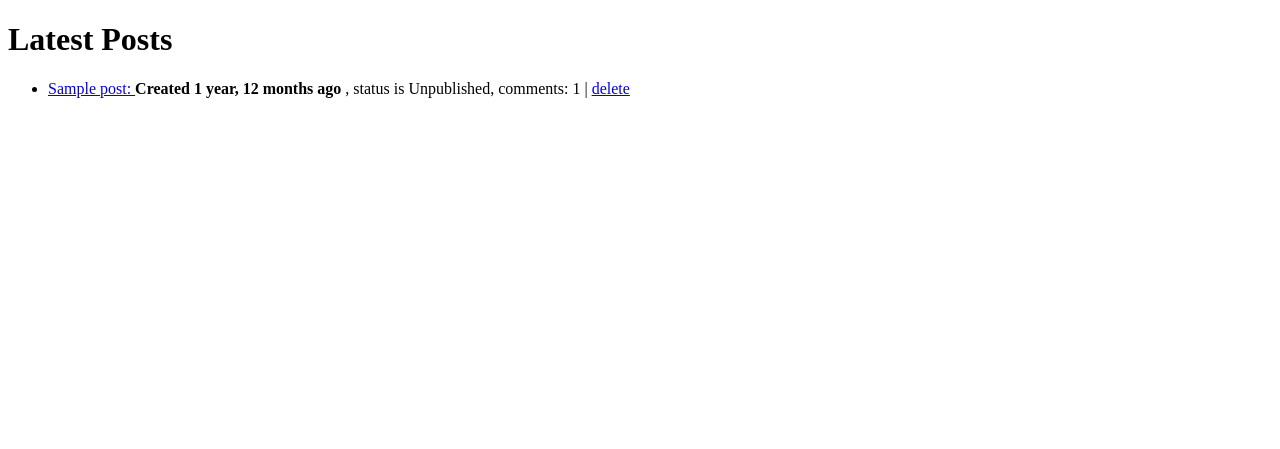
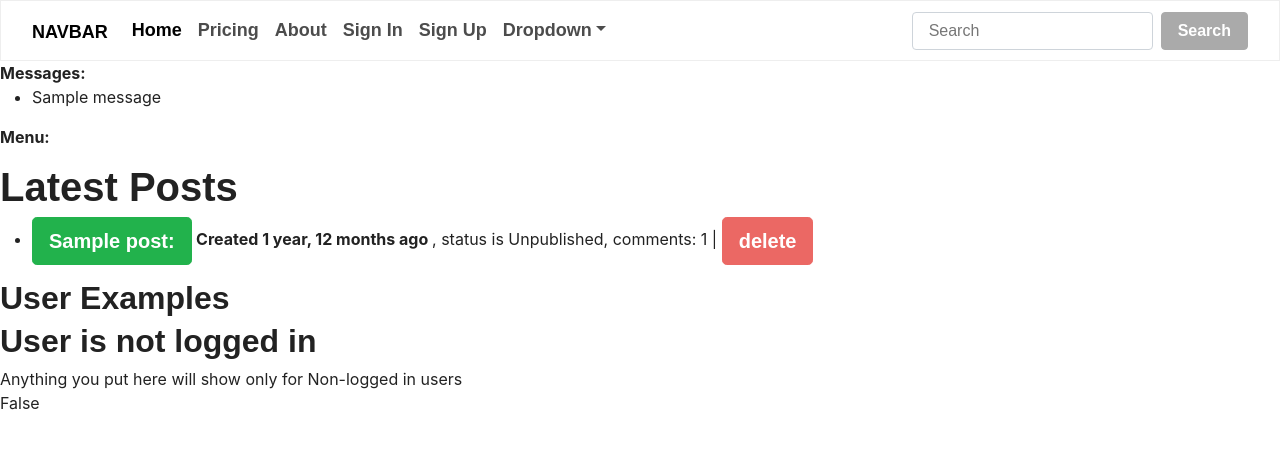
Before and after one commit to mis350-s21/blog-10am, a Django app: page /blog/ in a window 1280 px wide. Shown: the top 449 px of the page. Run offline with Django 3.2, Linux system fonts and the light colour scheme; tables that the repository leaves empty hold one stand-in row (values such as "Sample post"); one stand-in notice (Sample message) is shown; some libraries are stand-ins or nearby versions; some web fonts are replaced.

Commit message:
saving progress

```diff
--- a/blogproject/blog/forms.py
+++ b/blogproject/blog/forms.py
@@ -6,7 +6,10 @@ from . import models
 class PostForm(forms.ModelForm):
     class Meta:
         model = models.Post
-        fields = ['title', 'body',]
+        fields = ['title', 'body','author']
+        widgets = {
+            'author': forms.HiddenInput(),
+        }
 
 class CommentForm(forms.ModelForm):
     class Meta:
--- a/blogproject/blog/models.py
+++ b/blogproject/blog/models.py
@@ -1,3 +1,5 @@
+from django.contrib.auth import get_user_model
+
 from django.db import models
 
 # Create your models here.
@@ -14,6 +16,9 @@ class Post(models.Model):
     created_at = models.DateTimeField(auto_now_add=True)
     updated_at = models.DateTimeField(auto_now=True)
     status = models.IntegerField(choices=STATUS, default=0)
+    author = models.ForeignKey(
+        get_user_model(), on_delete=models.CASCADE,
+    )
 
     def __str__(self):
         return f"{self.title}: created at {self.created_at}"
--- /dev/null
+++ b/blogproject/blog/templates/base.html
@@ -0,0 +1,90 @@
+<!DOCTYPE html>
+<html lang="en">
+<head>
+    <!-- Required meta tags -->
+    <meta charset="utf-8">
+    <meta name="viewport" content="width=device-width, initial-scale=1">
+
+    <!-- Bootstrap CSS -->
+    <link href="https://cdn.jsdelivr.net/npm/bootstrap@5.1.3/dist/css/bootstrap.min.css" rel="stylesheet" integrity="sha384-1BmE4kWBq78iYhFldvKuhfTAU6auU8tT94WrHftjDbrCEXSU1oBoqyl2QvZ6jIW3" crossorigin="anonymous">
+    <link rel="stylesheet" href="https://cdn.jsdelivr.net/npm/bootswatch@4.5.2/dist/journal/bootstrap.min.css" integrity="sha384-QDSPDoVOoSWz2ypaRUidLmLYl4RyoBWI44iA5agn6jHegBxZkNqgm2eHb6yZ5bYs" crossorigin="anonymous">
+    <title>{% block head_title %}{% endblock %}</title>
+    {% block extra_head %}
+    {% endblock %}
+</head>
+<body>
+    <script src="https://cdn.jsdelivr.net/npm/bootstrap@5.1.3/dist/js/bootstrap.bundle.min.js" integrity="sha384-ka7Sk0Gln4gmtz2MlQnikT1wXgYsOg+OMhuP+IlRH9sENBO0LRn5q+8nbTov4+1p" crossorigin="anonymous"></script>
+
+    <nav class="navbar navbar-expand-lg navbar-light bg-light">
+      <div class="container-fluid">
+        <a class="navbar-brand" href="#">Navbar</a>
+        <button class="navbar-toggler" type="button" data-bs-toggle="collapse" data-bs-target="#navbarColor02" aria-controls="navbarColor02" aria-expanded="false" aria-label="Toggle navigation">
+          <span class="navbar-toggler-icon"></span>
+        </button>
+
+        <div class="collapse navbar-collapse" id="navbarColor02">
+          <ul class="navbar-nav me-auto">
+            <li class="nav-item">
+              <a class="nav-link active" href="#">Home
+                <span class="visually-hidden">(current)</span>
+              </a>
+            </li>
+            <li class="nav-item">
+              <a class="nav-link" href="#">Pricing</a>
+            </li>
+            <li class="nav-item">
+              <a class="nav-link" href="#">About</a>
+            </li>
+            {% if user.is_authenticated %}
+        <li class="nav-item"><a class="nav-link" href="{% url 'account_email' %}">Change E-mail</a></li>
+        <li class="nav-item"><a class="nav-link" href="{% url 'account_logout' %}">Sign Out</a></li>
+        {% else %}
+        <li class="nav-item"><a class="nav-link" href="{% url 'account_login' %}">Sign In</a></li>
+        <li class="nav-item"><a class="nav-link" href="{% url 'account_signup' %}">Sign Up</a></li>
+        {% endif %}
+            <li class="nav-item dropdown">
+              <a class="nav-link dropdown-toggle" data-bs-toggle="dropdown" href="#" role="button" aria-haspopup="true" aria-expanded="false">Dropdown</a>
+              <div class="dropdown-menu">
+                <a class="dropdown-item" href="#">Action</a>
+                <a class="dropdown-item" href="#">Another action</a>
+                <a class="dropdown-item" href="#">Something else here</a>
+                <div class="dropdown-divider"></div>
+                <a class="dropdown-item" href="#">Separated link</a>
+              </div>
+            </li>
+          </ul>
+          <form class="d-flex">
+            <input class="form-control me-sm-2" type="text" placeholder="Search">
+            <button class="btn btn-secondary my-2 my-sm-0" type="submit">Search</button>
+          </form>
+        </div>
+      </div>
+    </nav>
+
+    {% block body %}
+
+    {% if messages %}
+    <div>
+      <strong>Messages:</strong>
+      <ul>
+        {% for message in messages %}
+        <li>{{message}}</li>
+        {% endfor %}
+      </ul>
+    </div>
+    {% endif %}
+
+    <div>
+      <strong>Menu:</strong>
+      <ul>
+
+      </ul>
+    </div>
+    {% block content %}
+    {% endblock %}
+    {% endblock %}
+    {% block extra_body %}
+    {% endblock %}
+
+</body>
+</html>
--- a/blogproject/blog/templates/confirm.html
+++ b/blogproject/blog/templates/confirm.html
@@ -1,3 +1,5 @@
+{% extends 'base.html' %}
+
 <!DOCTYPE html>
 <!--[if lt IE 7]>      <html class="no-js lt-ie9 lt-ie8 lt-ie7"> <![endif]-->
 <!--[if IE 7]>         <html class="no-js lt-ie9 lt-ie8"> <![endif]-->
--- a/blogproject/blog/templates/post_list.html
+++ b/blogproject/blog/templates/post_list.html
@@ -1,29 +1,37 @@
-<!DOCTYPE html>
-<html lang="en">
-<head>
-    <meta charset="UTF-8">
-    <meta http-equiv="X-UA-Compatible" content="IE=edge">
-    <meta name="viewport" content="width=device-width, initial-scale=1.0">
-    <title>Document</title>
-</head>
-<body>
+{% extends 'base.html' %}
+
+{% block content %}
     <h1>Latest Posts</h1>
 
     <ul>
         {% for p in post_list %}
         <li>
             {% if p.slug %}
-            <a href="{% url 'post_details_slug' p.slug %}">
+            <a class="btn btn-lg btn-success" href="{% url 'post_details_slug' p.slug %}">
                 {% else %}
-            <a href="{% url 'post_details' p.id %}">
+            <a  class="btn btn-lg btn-success"href="{% url 'post_details' p.id %}">
             {% endif %}
             {{ p.title }}:
             </a>
             <strong>Created {{ p.created_at|timesince }} ago </strong>, status is {{ p.get_status_display }},
             comments: {{ p.comment_set.count }}
-            | <a href="{% url 'delete_post' p.id %}">delete</a>
+            | <a class="btn btn-lg btn-primary" href="{% url 'delete_post' p.id %}">delete</a>
         </li>
         {% endfor %}
     </ul>
-</body>
-</html>
+
+    <h2>
+        User Examples
+    </h2>
+    {% if request.user.is_authenticated %} <br>
+    <h2>The User is logged in</h2>
+    anything you put here will show only for logged in users
+    {% else %}
+    <h2>User is not logged in</h2>
+    Anything you put here will show only for Non-logged in users
+    {% endif %}
+
+    {{ request.user.username }} <br>
+    {{ request.user.is_staff }}
+
+    {% endblock %}
--- a/blogproject/blog/views.py
+++ b/blogproject/blog/views.py
@@ -1,5 +1,6 @@
 from django.shortcuts import render, get_object_or_404, redirect
 from django.utils.text import slugify
+from django.contrib.auth.decorators import login_required
 
 from .models import Post
 
@@ -59,8 +60,11 @@ def post_details_slug(request, s):
 
     return render(request, 'post_details.html', c)
 
+@login_required
 def create_post(request):
-    f = PostForm(request.POST or None)
+    f = PostForm(request.POST or None, initial={
+        'author': request.user,
+    })
 
     if f.is_valid():
         p = f.save(commit=False)
@@ -73,6 +77,7 @@ def create_post(request):
     }
     return render(request, 'create_post.html', c)
 
+@login_required
 def update_post(request, id):
     p = get_object_or_404(Post, id=id)
     f = PostForm(request.POST or None, instance=p)
@@ -88,6 +93,7 @@ def update_post(request, id):
     }
     return render(request, 'create_post.html', c)
 
+@login_required
 def delete_post(request, id):
     p = get_object_or_404(Post, id=id)
     c = {
--- a/blogproject/blogproject/urls.py
+++ b/blogproject/blogproject/urls.py
@@ -19,4 +19,5 @@ from django.urls import path, include
 urlpatterns = [
     path('admin/', admin.site.urls),
     path('blog/', include('blog.urls')),
+    path('accounts/', include('allauth.urls')),
 ]
--- /dev/null
+++ b/blogproject/templates/account/base.html
@@ -0,0 +1 @@
+{% extends 'base.html' %}
```
Also changed, not shown: blogproject/blog/templates/create_post.html (+4 -11 lines), blogproject/blog/templates/post_details.html (+9 -12 lines), blogproject/blogproject/settings.py (+18 -1 lines), blogproject/blog/migrations/0001_initial.py, blogproject/blog/migrations/0002_auto_20211209_1025.py (deleted), blogproject/blog/migrations/0003_comment.py (deleted), blogproject/blog/migrations/0004_alter_post_slug.py (deleted).
